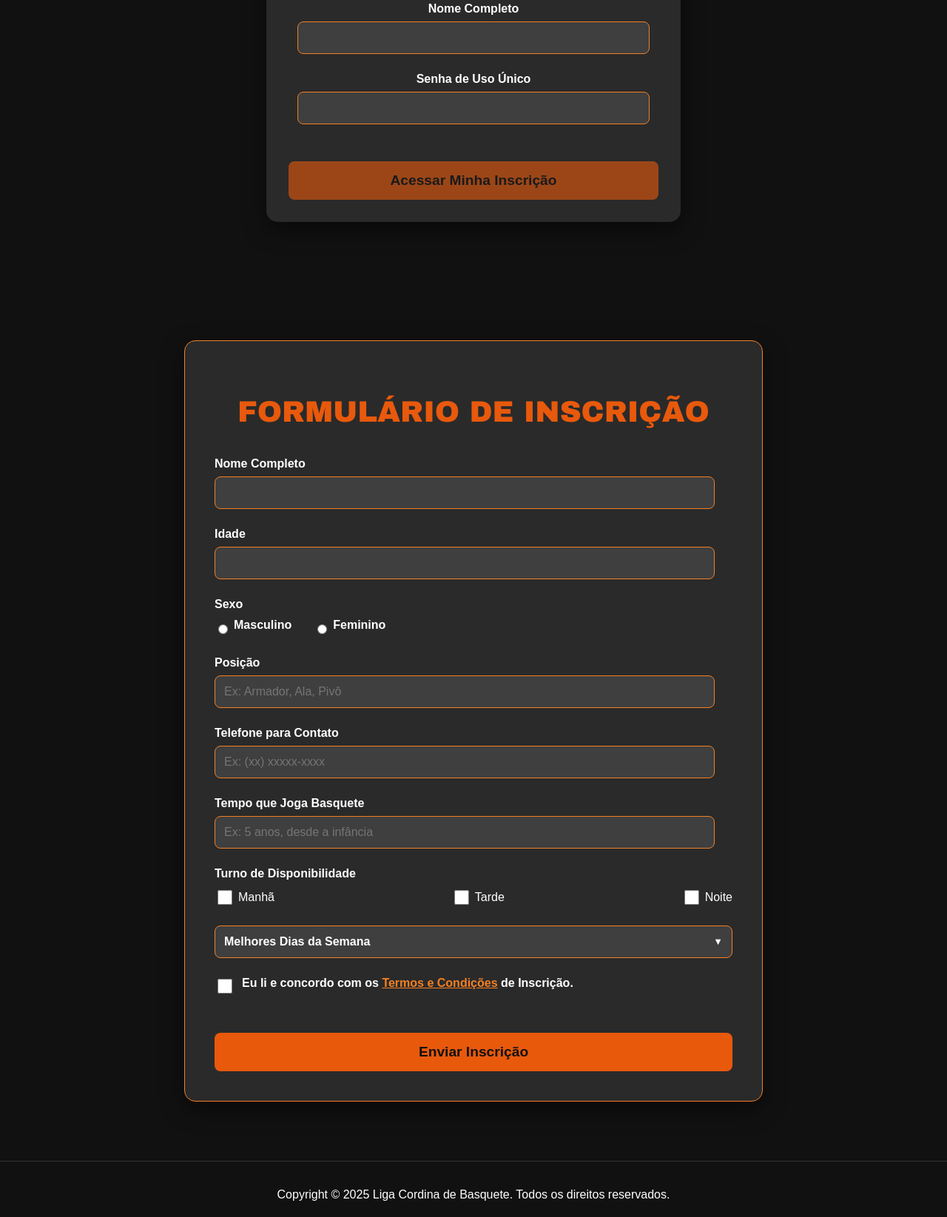
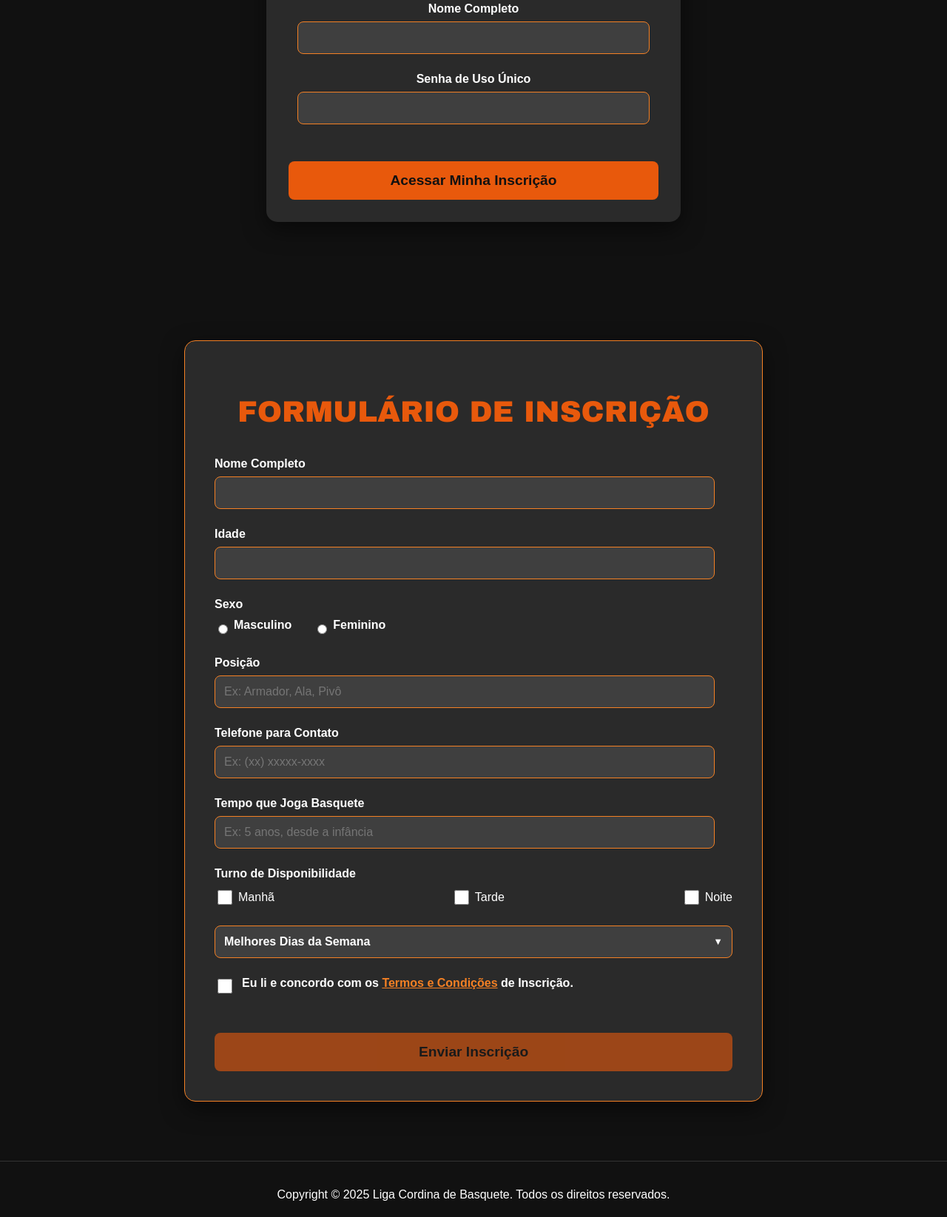
Before and after one commit to JoaoM277/liga-de-basquete, a website: page public/index.html in a window 1280 px wide. Shown: the part 1850-3495 px from the top of the page at 74% size. Drawn offline with Linux system fonts and the light colour scheme.

Commit message:
Correção de Desailitações dos Submitt buttons

```diff
--- a/public/index.html
+++ b/public/index.html
@@ -172,7 +172,7 @@
                         </label>
                     </div>
 
-                    <button type="submit" class="submit-button">Enviar Inscrição</button>
+                    <button type="submit" class="submit-button" id="main-submit-button">Enviar Inscrição</button>
 
                 </form>
             </div>
--- a/public/script.js
+++ b/public/script.js
@@ -18,6 +18,7 @@ document.addEventListener("DOMContentLoaded", function() {
     const contatoInput = document.getElementById("contato");
     const termosCheckbox = document.getElementById("aceite-termos");
     const submitButton = document.querySelector(".submit-button");
+    const mainSubmitButton = document.getElementById("main-submit-button");
 
     let interval;
 
@@ -115,10 +116,11 @@ document.addEventListener("DOMContentLoaded", function() {
     }
 
     // Habilitação do botão (mantida)
-    if (termosCheckbox && submitButton) {
-        submitButton.disabled = true;
-        termosCheckbox.addEventListener("change", function () {
-            submitButton.disabled = !this.checked;
-        });
-    }
+    if (termosCheckbox && mainSubmitButton) {
+    mainSubmitButton.disabled = true; // Desabilita APENAS o botão de inscrição
+
+    termosCheckbox.addEventListener("change", function() {
+        mainSubmitButton.disabled = !this.checked; // Habilita com o checkbox
+    });
+}
 });
```
